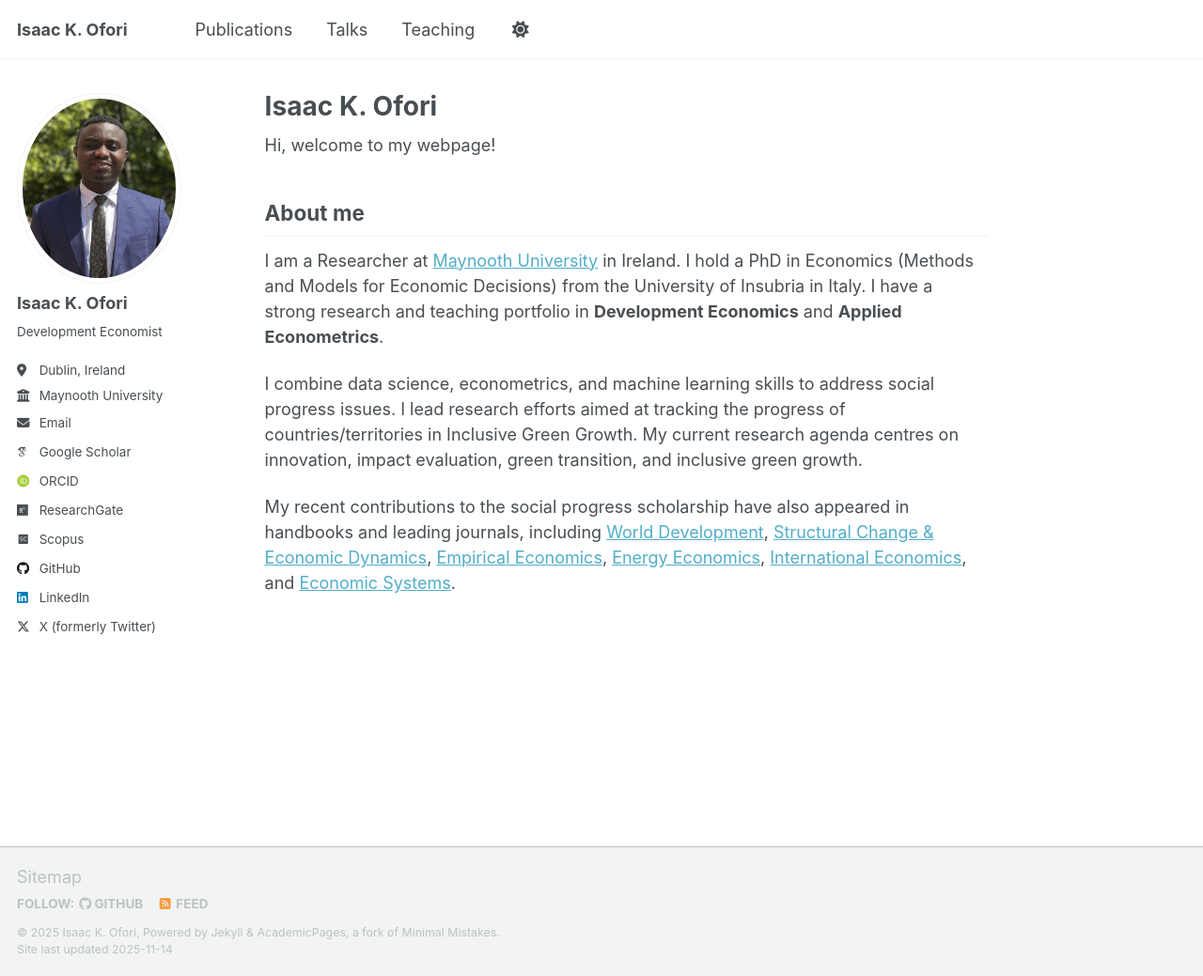
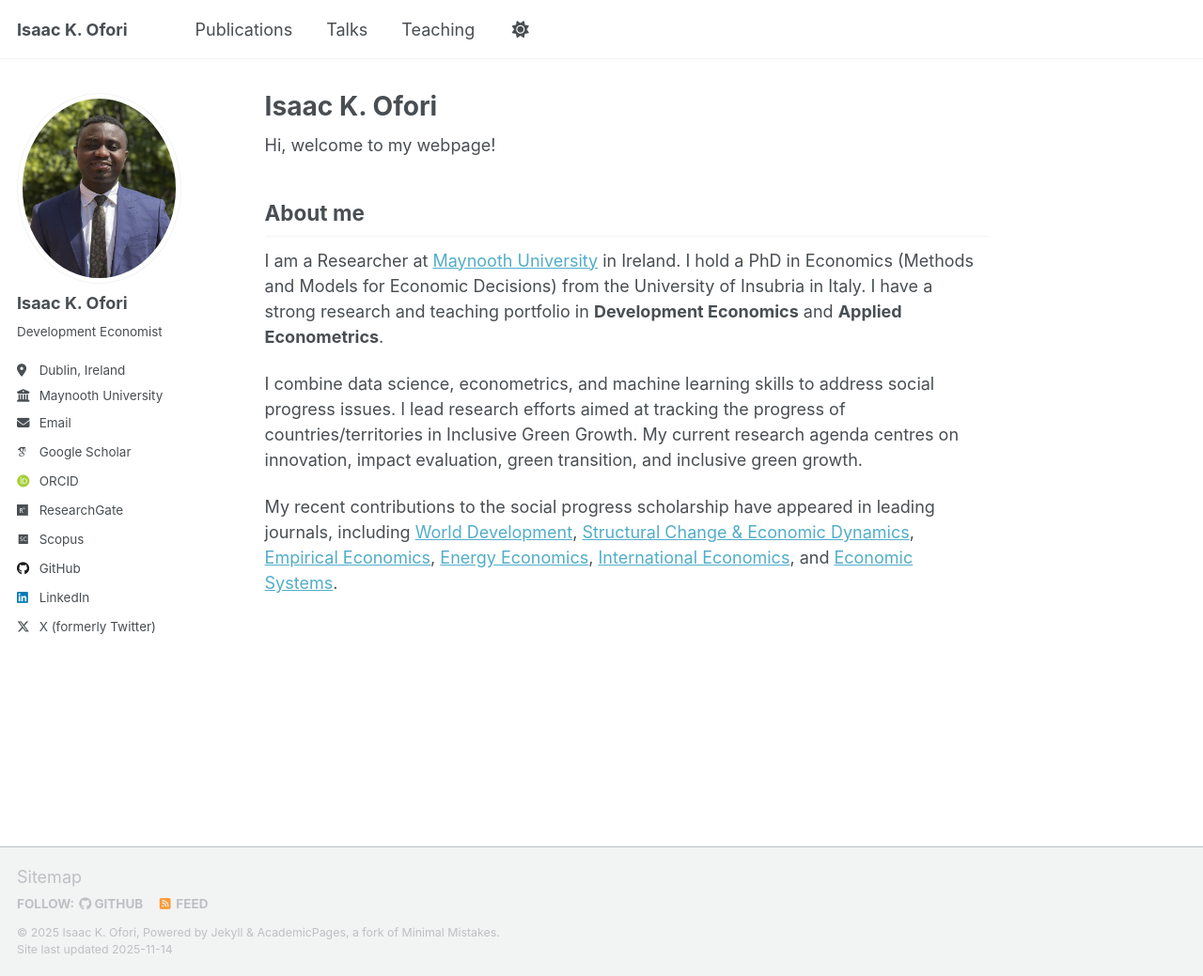
Before and after one commit to ikofori/ikofori.github.io, a Jekyll site: the page built from _pages/about.md, in a window 1280 px wide and 1039 px high. Shown: the whole window at 94% size. Built offline with Jekyll 4.4.1, drawn with Linux system fonts in a browser that asks for light colours; some web fonts are replaced; a script that is not in the unit is left out.

Commit message:
Update about.md

```diff
--- a/_pages/about.md
+++ b/_pages/about.md
@@ -16,4 +16,4 @@ I am a Researcher at [Maynooth University](https://www.maynoothuniversity.ie/) i
 
 I combine data science, econometrics, and machine learning skills to address social progress issues. I lead research efforts aimed at tracking the progress of countries/territories in Inclusive Green Growth. My current research agenda centres on innovation, impact evaluation, green transition, and inclusive green growth.
 
-My recent contributions to the social progress scholarship have also appeared in handbooks and leading journals, including [World Development](https://doi.org/10.1016/j.worlddev.2025.107223), [Structural Change & Economic Dynamics](https://doi.org/10.1016/j.strueco.2025.09.004), [Empirical Economics](https://doi.org/10.1007/s00181-025-02744-x), [Energy Economics](https://doi.org/10.1016/j.eneco.2022.106414), [International Economics](https://doi.org/10.1016/j.inteco.2024.100509), and [Economic Systems](https://doi.org/10.1016/j.ecosys.2022.101055).
+My recent contributions to the social progress scholarship have appeared in leading journals, including [World Development](https://doi.org/10.1016/j.worlddev.2025.107223), [Structural Change & Economic Dynamics](https://doi.org/10.1016/j.strueco.2025.09.004), [Empirical Economics](https://doi.org/10.1007/s00181-025-02744-x), [Energy Economics](https://doi.org/10.1016/j.eneco.2022.106414), [International Economics](https://doi.org/10.1016/j.inteco.2024.100509), and [Economic Systems](https://doi.org/10.1016/j.ecosys.2022.101055).
```
